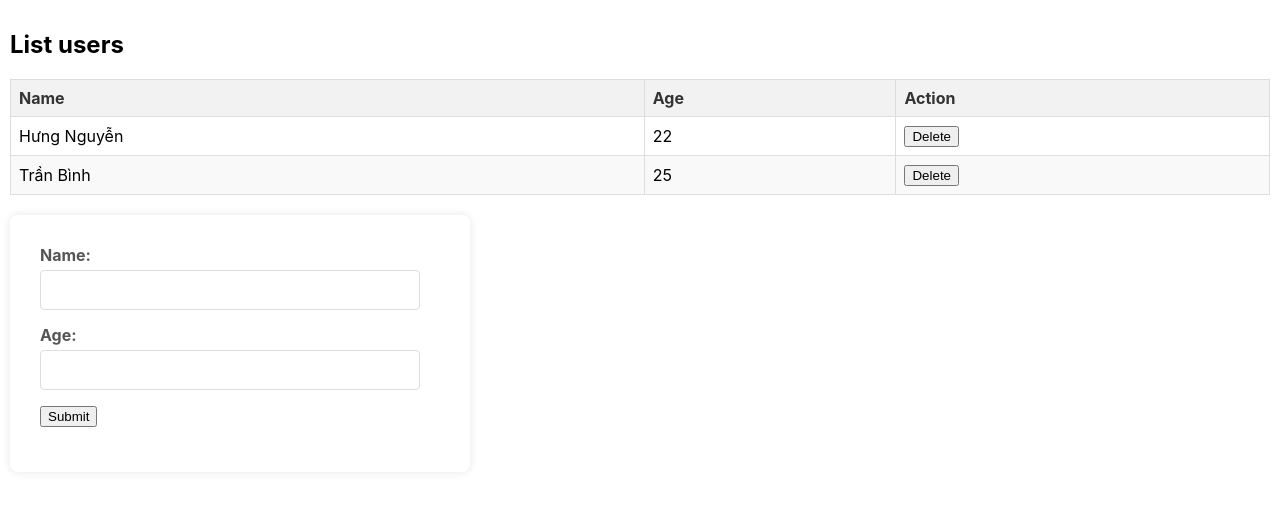
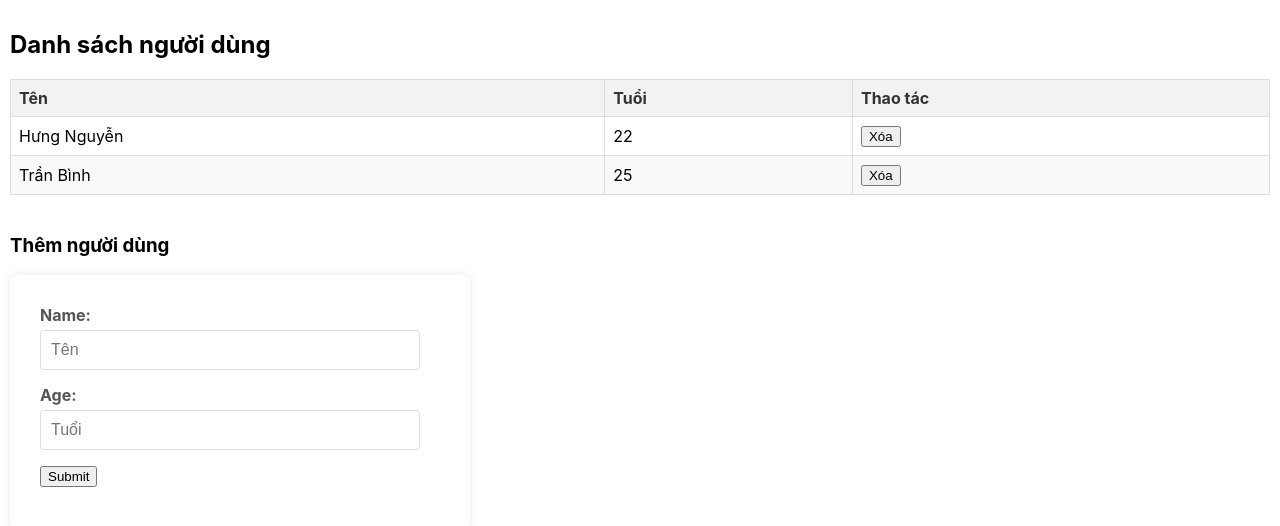
Before and after one commit to hungnguyen2912003/React, a React (Create React App) app in the folder my-react-app/: page / in a window 1280 px wide. Shown: the top 526 px of the page. Built offline with nearby package versions, Linux system fonts and the light colour scheme.

Commit message:
react hook p1

```diff
--- a/my-react-app/src/App.css
+++ b/my-react-app/src/App.css
@@ -50,7 +50,7 @@ label {
 }
 
 input[type="text"],
-input[type="email"],
+input[type="number"],
 textarea {
     width: calc(100% - 20px); /* Adjust for padding */
     padding: 10px;
@@ -61,7 +61,7 @@ textarea {
 }
 
 input[type="text"]:focus,
-input[type="email"]:focus,
+input[type="number"]:focus,
 textarea:focus {
     border-color: #007bff;
     outline: none;
--- a/my-react-app/src/components/CreateUserComponent.js
+++ b/my-react-app/src/components/CreateUserComponent.js
@@ -1,39 +1,88 @@
-import { Component } from "react";
+import { Component, useState } from "react";
 
-//class component
 class CreateUser extends Component {
-
   state = {
-        name: '',
-        age: ''
-    }
-
-    handleChange = (e) => {
-        const { name, value } = e.target;
-        this.setState({ [name]: value });
-    }
+    name: "",
+    age: "",
+  };
 
   handleSubmit = (e) => {
     e.preventDefault();
-        this.props.create(this.state);
-        this.setState({
-            name: '',
-            age: ''
-        });
+    const { name, age } = this.state;
+
+    if (!name || !age) {
+      alert("Vui lòng nhập đầy đủ thông tin!");
+      return;
     }
+
+    this.props.create({ name, age: parseInt(age) });
+    this.setState({ name: "", age: "" });
+  };
 
   render() {
     return (
+      <div>
+        <h3>Thêm người dùng</h3>
+        <form onSubmit={this.handleSubmit}>
+          <input
+            type="text"
+            placeholder="Tên"
+            value={this.state.name}
+            onChange={(e) => this.setState({ name: e.target.value })}
+          />
+          <input
+            type="number"
+            placeholder="Tuổi"
+            value={this.state.age}
+            onChange={(e) => this.setState({ age: e.target.value })}
+          />
+          <button type="submit">Thêm</button>
+        </form>
+      </div>
+    );
+  }
+}
+
+const CreateUserFunc = ({ create }) => {
+  const [name, setName] = useState("");
+  const [age, setAge] = useState("");
+
+  const handleSubmit = (e) => {
+    e.preventDefault();
+
+    if (!name || !age) {
+      alert("Vui lòng nhập đầy đủ thông tin!");
+      return;
+    }
+
+    create({ name, age: parseInt(age) });
+    setName("");
+    setAge("");
+  };
+
+  return (
+    <div>
+        <h3>Thêm người dùng</h3>
         <div className="form-container">
-                <form onSubmit={this.handleSubmit}>
+            <form onSubmit={handleSubmit}>
                 <div className="form-group">
                     <label>Name:</label>
-                        <input type="text" id="name" onChange={this.handleChange} name="name" value={this.state.name} required/>
+                    <input
+                        type="text"
+                        placeholder="Tên"
+                        value={name}
+                        onChange={(e) => setName(e.target.value)}
+                    />
                 </div>
 
                 <div className="form-group">
                     <label>Age:</label>
-                        <input type="text" id="age" name="age" onChange={this.handleChange} value={this.state.age} required/>
+                    <input
+                        type="number"
+                        placeholder="Tuổi"
+                        value={age}
+                        onChange={(e) => setAge(e.target.value)}
+                    />
                 </div>
 
                 <div className="form-group">
@@ -41,8 +90,8 @@ class CreateUser extends Component {
                 </div>
             </form>
         </div>
-        )
-    }
-}
+    </div>
+  );
+};
 
-export default CreateUser
+export default CreateUserFunc;
--- a/my-react-app/src/components/DisplayUserComponent.js
+++ b/my-react-app/src/components/DisplayUserComponent.js
@@ -1,49 +1,89 @@
 import { Component } from "react";
 
-
-//class component
-class Display extends Component {
-
-
+class DisplayUser extends Component {
   handleDelete = (id) => {
-        if(window.confirm('Bạn có muốn xóa người dùng này?')){
-            this.props.del(id)
+    if (window.confirm("Bạn có muốn xóa người dùng này?")) {
+      this.props.del(id);
     }
-    }
+  };
 
   render() {
-
-        const { users } = this.props
+    const { users } = this.props;
 
     return (
       <div>
-                <h2>List users</h2>
-                <table>
+        <h2>Danh sách người dùng</h2>
+        <table border="1" cellPadding="8">
           <thead>
             <tr>
-                            <th>Name</th>
-                            <th>Age</th>
-                            <th>Action</th>
+              <th>Tên</th>
+              <th>Tuổi</th>
+              <th>Thao tác</th>
             </tr>
           </thead>
           <tbody>
-                        {
-                            users.map((user, index) => {
-                                return (
+            {users.length > 0 ? (
+              users.map((user, index) => (
                 <tr key={index}>
                   <td>{user.name}</td>
                   <td>{user.age}</td>
                   <td>
-                                            <button onClick={() => this.handleDelete(index)}>Delete</button>
+                    <button onClick={() => this.handleDelete(index)}>
+                      Xóa
+                    </button>
                   </td>
                 </tr>
-                                )
-                            })
-                        }
+              ))
+            ) : (
+              <tr>
+                <td colSpan="3">Không có người dùng nào</td>
+              </tr>
+            )}
           </tbody>
         </table>
       </div>
-        )
+    );
   }
 }
-export default Display
+
+const DisplayUserFunc = ({ users, del }) => {
+  const handleDelete = (id) => {
+    if (window.confirm("Bạn có muốn xóa người dùng này?")) {
+      del(id);
+    }
+  };
+
+  return (
+    <div>
+      <h2>Danh sách người dùng</h2>
+      <table border="1" cellPadding="8">
+        <thead>
+          <tr>
+            <th>Tên</th>
+            <th>Tuổi</th>
+            <th>Thao tác</th>
+          </tr>
+        </thead>
+        <tbody>
+          {users.length > 0 ? (
+            users.map((user, index) => (
+              <tr key={index}>
+                <td>{user.name}</td>
+                <td>{user.age}</td>
+                <td>
+                  <button onClick={() => handleDelete(index)}>Xóa</button>
+                </td>
+              </tr>
+            ))
+          ) : (
+            <tr>
+              <td colSpan="3">Không có người dùng nào</td>
+            </tr>
+          )}
+        </tbody>
+      </table>
+    </div>
+  );
+};
+
+export default DisplayUserFunc;
--- a/my-react-app/src/components/MainComponent.js
+++ b/my-react-app/src/components/MainComponent.js
@@ -1,40 +1,60 @@
-import { Component } from "react";
+import { Component, useState } from "react";
 import CreateUser from "./CreateUserComponent";
-import Display from "./DisplayUserComponent";
+import DisplayUser from "./DisplayUserComponent";
 
-//class component
 class Main extends Component {
-
   state = {
     listUsers: [
-            { name: 'Hưng Nguyễn', age: 22 },
-            { name: 'Trần Bình', age: 25 }
-        ]
-    }
+      { name: "Hưng Nguyễn", age: 22 },
+      { name: "Trần Bình", age: 25 },
+    ],
+  };
 
   handleCreate = (obj) => {
     this.setState({
-            listUsers: [...this.state.listUsers, obj]
-        })
-    }
+      listUsers: [...this.state.listUsers, obj],
+    });
+  };
 
   handleDelete = (id) => {
-        const delList = this.state.listUsers;
-        delList.filter((_,i) => i !== id)
+    const newList = this.state.listUsers.filter((_, i) => i !== id);
     this.setState({
-            listUsers: delList
-        })
-    }
+      listUsers: newList,
+    });
+  };
 
-    render(){
-        return(
+  render() {
+    return (
       <div>
-                <Display users = {this.state.listUsers} del = {this.handleDelete}/>
-                <br/>
-                <CreateUser create = {this.handleCreate}/>
+        <DisplayUser users={this.state.listUsers} del={this.handleDelete} />
+        <br />
+        <CreateUser create={this.handleCreate} />
       </div>
-        )
+    );
   }
 }
 
-export default Main
+const MainComponent = () => {
+  const [list, setList] = useState([
+    { name: "Hưng Nguyễn", age: 22 },
+    { name: "Trần Bình", age: 25 },
+  ]);
+
+  const handleCreate = (obj) => {
+    setList([...list, obj]);
+  };
+
+  const handleDelete = (id) => {
+    setList(list.filter((_, i) => i !== id));
+  };
+
+  return (
+    <div>
+      <DisplayUser users={list} del={handleDelete} />
+      <br />
+      <CreateUser create={handleCreate} />
+    </div>
+  );
+};
+
+export default Main;
```
Lines whose indentation alone changed are shown as unchanged.
